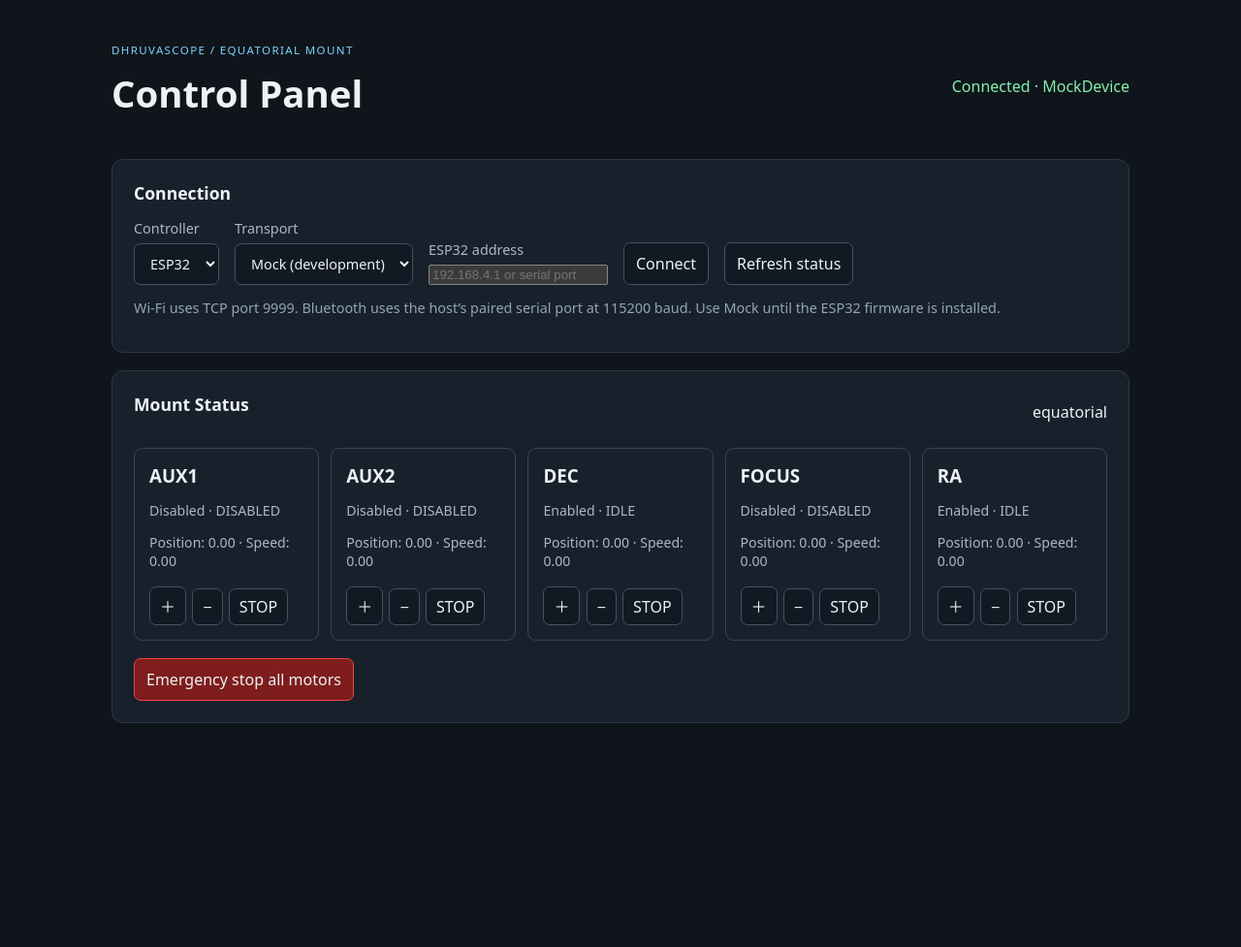
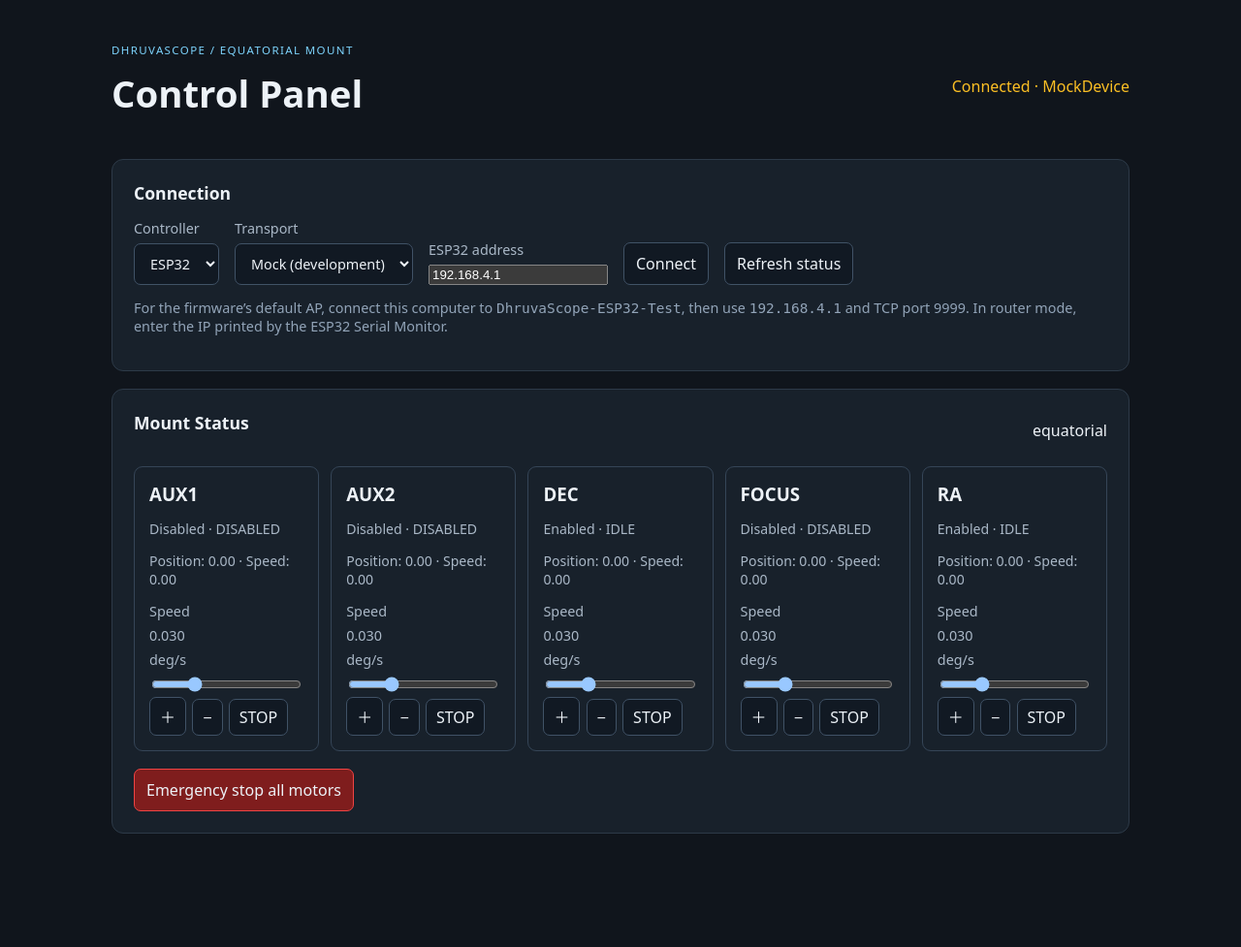
Before and after one commit to cloudyrathor/DhruvaScope, a Flask app: page / in a window 1280 px wide. Shown: the whole page at 97% size. Before the commit the page ends 746 px from the top, so only its background shows below. Run offline with Flask 3, Linux system fonts and the light colour scheme.

Commit message:
Align ESP32 firmware and control panel with motor wiring

```diff
--- a/app.py
+++ b/app.py
@@ -10,6 +10,9 @@ from openscope.devices.mock import MockDevice
 from openscope.devices.remote import Esp32Device
 from openscope.transport.bluetooth import BluetoothTransport
 from openscope.transport.wifi import WifiTransport
+
+DEFAULT_WIFI_HOST = "192.168.4.1"
+DEFAULT_WIFI_PORT = 9999
 
 
 def create_app(config_path: str | Path | None = None, device=None) -> Flask:
@@ -44,19 +47,21 @@ def create_app(config_path: str | Path | None = None, device=None) -> Flask:
             if mode == "mock":
                 device = MockDevice(state)
             elif mode == "wifi":
-                device = Esp32Device(WifiTransport(str(data["host"]), int(data.get("port", 9999))), state)
-                device.status()
+                host = str(data.get("host", DEFAULT_WIFI_HOST)).strip()
+                if not host:
+                    raise ConfigurationError("Wi-Fi address is required (usually 192.168.4.1 in AP mode)")
+                device = Esp32Device(WifiTransport(host, int(data.get("port", DEFAULT_WIFI_PORT))), state)
             elif mode == "bluetooth":
                 device = Esp32Device(BluetoothTransport(str(data["port"]), int(data.get("baudrate", 115200))), state)
-                device.status()
             else:
                 raise ConfigurationError("mode must be mock, wifi, or bluetooth")
+            initial_status = device.status()
             old_device = app.config["TELESCOPE_DEVICE"]
             if hasattr(old_device, "close"):
                 old_device.close()
             app.config["TELESCOPE_DEVICE"] = device
             app.config["CONNECTION_MODE"] = mode
-            return jsonify({"ok": True, "mode": mode, "status": device.status()})
+            return jsonify({"ok": True, "mode": mode, "status": initial_status})
         except (ConfigurationError, DeviceError, KeyError, TypeError, ValueError) as exc:
             return jsonify({"ok": False, "error": str(exc)}), 400
 
--- a/web/static/control_panel.css
+++ b/web/static/control_panel.css
@@ -4,7 +4,8 @@ header, .section-heading, .connection-grid { display: flex; align-items: center;
 h1 { margin: 0 0 24px; font-size: 2.4rem; } h2 { margin-top: 0; font-size: 1.1rem; }
 .eyebrow { color: #7dd3fc; letter-spacing: .12em; font-size: .72rem; } .card { background: #18212b; border: 1px solid #2d3a48; border-radius: 12px; padding: 22px; margin: 18px 0; }
 .status { color: #86efac; } .connection-grid { align-items: end; justify-content: flex-start; flex-wrap: wrap; } label { display: grid; gap: 6px; color: #aab8c7; font-size: .9rem; }
-select, button { border: 1px solid #405266; border-radius: 7px; background: #111923; color: #edf2f7; padding: 10px 12px; font: inherit; } button { cursor: pointer; } button:hover { border-color: #7dd3fc; }
+select, button { border: 1px solid #405266; border-radius: 7px; background: #111923; color: #edf2f7; padding: 10px 12px; font: inherit; } button { cursor: pointer; } button:hover { border-color: #7dd3fc; } button:disabled { cursor: wait; opacity: .65; }
 .hint { color: #92a4b8; font-size: .9rem; } .motor-grid { display: grid; grid-template-columns: repeat(auto-fit, minmax(180px, 1fr)); gap: 12px; margin: 18px 0; }
 .motor { border: 1px solid #354557; border-radius: 9px; padding: 15px; } .motor h3 { margin: 0 0 10px; } .motor p { color: #aab8c7; font-size: .88rem; }
+.motor.unavailable { opacity: .55; }
 .motor button { margin: 3px 2px 0 0; padding: 7px 10px; } .danger { background: #7f1d1d; border-color: #ef4444; } .message { min-height: 1.4em; color: #fbbf24; }
--- a/web/static/control_panel.js
+++ b/web/static/control_panel.js
@@ -8,35 +8,77 @@ async function api(path, options = {}) {
   return data;
 }
 
-function render(data) {
-  document.querySelector('#mount-type').textContent = data.mount_type;
-  document.querySelector('#connection').textContent = 'Connected · MockDevice';
-  motors.innerHTML = Object.entries(data.motors).map(([id, motor]) => `
-    <article class="motor"><h3>${id}</h3><p>${motor.enabled ? 'Enabled' : 'Disabled'} · ${motor.state}</p>
-    <p>Position: ${motor.current_position.toFixed(2)} · Speed: ${motor.speed.toFixed(2)}</p>
-    <button data-action="move" data-motor="${id}" data-direction="POS">＋</button>
-    <button data-action="move" data-motor="${id}" data-direction="NEG">−</button>
-    <button data-action="stop" data-motor="${id}">STOP</button></article>`).join('');
+function render(data, connection) {
+  document.querySelector('#mount-type').textContent = data.mount_type || 'Equatorial mount';
+  const deviceName = connection.mode === 'mock' ? 'MockDevice' : `${connection.mode} · ${connection.device}`;
+  const connectionLabel = document.querySelector('#connection');
+  connectionLabel.textContent = `Connected · ${deviceName}`;
+  connectionLabel.style.color = connection.mode === 'mock' ? '#fbbf24' : '#86efac';
+  motors.innerHTML = Object.entries(data.motors).map(([id, motor]) => {
+    const available = motor.available !== false;
+    const disabled = available ? '' : ' disabled';
+    return `
+    <article class="motor${available ? '' : ' unavailable'}"><h3>${id}</h3><p>${available ? (motor.enabled ? 'Enabled' : 'Disabled') : 'Not wired'} · ${motor.state}</p>
+    <p>Position: ${Number(motor.current_position ?? 0).toFixed(2)} · Speed: ${Number(motor.speed ?? 0).toFixed(2)}</p>
+    <label>Speed <output data-speed-output="${id}">${Number(motor.speed || 0.03).toFixed(3)}</output> deg/s
+      <input type="range" min="0.005" max="0.1" step="0.005" value="${Number(motor.speed) || 0.03}" data-speed="${id}"${disabled}>
+    </label>
+    <button data-action="move" data-motor="${id}" data-direction="POS"${disabled}>＋</button>
+    <button data-action="move" data-motor="${id}" data-direction="NEG"${disabled}>−</button>
+    <button data-action="stop" data-motor="${id}"${disabled}>STOP</button></article>`;
+  }).join('');
 }
 
-async function refresh() { try { render(await api('/api/status')); } catch (error) { message.textContent = error.message; } }
+async function refresh() {
+  try {
+    const [status, connection] = await Promise.all([api('/api/status'), api('/api/connection')]);
+    render(status, connection);
+  } catch (error) { message.textContent = error.message; }
+}
 document.querySelector('#transport').addEventListener('change', (event) => {
-  document.querySelector('#endpoint').placeholder = event.target.value === 'wifi' ? '192.168.4.1' : 'COM5 or /dev/rfcomm0';
+  const endpoint = document.querySelector('#endpoint');
+  const connectionLabel = document.querySelector('#connection');
+  endpoint.placeholder = event.target.value === 'wifi' ? '192.168.4.1' : 'COM5 or /dev/rfcomm0';
+  if (event.target.value === 'wifi' && !endpoint.value) endpoint.value = '192.168.4.1';
+  if (event.target.value === 'wifi') {
+    connectionLabel.textContent = 'Wi-Fi selected · click Connect';
+    connectionLabel.style.color = '#fbbf24';
+    message.textContent = 'Connect this computer to DhruvaScope-ESP32-Test first.';
+  }
 });
 document.querySelector('#connect').addEventListener('click', async () => {
   const mode = document.querySelector('#transport').value;
-  const endpoint = document.querySelector('#endpoint').value;
+  const endpoint = document.querySelector('#endpoint').value.trim();
+  if (mode === 'wifi' && !endpoint) { message.textContent = 'Enter the ESP32 Wi-Fi address (default AP: 192.168.4.1)'; return; }
   const payload = mode === 'wifi' ? {mode, host: endpoint, port: 9999} : mode === 'bluetooth' ? {mode, port: endpoint, baudrate: 115200} : {mode};
+  const connectButton = document.querySelector('#connect');
+  const connectionLabel = document.querySelector('#connection');
+  connectButton.disabled = true;
+  connectionLabel.textContent = `Connecting · ${mode}`;
   try { await api('/api/connect', {method: 'POST', body: JSON.stringify(payload)}); message.textContent = `Connected using ${mode}`; await refresh(); }
-  catch (error) { message.textContent = error.message; }
+  catch (error) {
+    connectionLabel.textContent = 'Not connected · MockDevice active';
+    connectionLabel.style.color = '#f87171';
+    message.textContent = mode === 'wifi' && /timed out|timeout|failed/i.test(error.message)
+      ? `${error.message}. Connect the Flask computer to the ESP32 network and verify address 192.168.4.1.`
+      : error.message;
+  } finally { connectButton.disabled = false; }
 });
 motors.addEventListener('click', async (event) => {
   const button = event.target.closest('button'); if (!button) return;
   try {
     const path = button.dataset.action === 'stop' ? `/api/motor/${button.dataset.motor}/stop` : `/api/motor/${button.dataset.motor}/move`;
-    const options = button.dataset.action === 'stop' ? {method: 'POST'} : {method: 'POST', body: JSON.stringify({direction: button.dataset.direction, speed: 1})};
+    const speedInput = button.closest('.motor')?.querySelector(`[data-speed="${button.dataset.motor}"]`);
+    const speed = speedInput ? Number(speedInput.value) : 0.03;
+    const options = button.dataset.action === 'stop' ? {method: 'POST'} : {method: 'POST', body: JSON.stringify({direction: button.dataset.direction, speed})};
     await api(path, options); await refresh();
   } catch (error) { message.textContent = error.message; }
 });
+motors.addEventListener('input', (event) => {
+  const input = event.target.closest('input[data-speed]'); if (!input) return;
+  const output = motors.querySelector(`[data-speed-output="${input.dataset.speed}"]`);
+  if (output) output.value = Number(input.value).toFixed(1);
+  if (output) output.textContent = Number(input.value).toFixed(1);
+});
 document.querySelector('#emergency').addEventListener('click', async () => { try { await api('/api/stop', {method: 'POST'}); await refresh(); } catch (error) { message.textContent = error.message; } });
 document.querySelector('#refresh').addEventListener('click', refresh); refresh();
--- a/web/templates/control_panel.html
+++ b/web/templates/control_panel.html
@@ -21,11 +21,11 @@
       <div class="connection-grid">
         <label>Controller<select id="controller"><option>ESP32</option></select></label>
         <label>Transport<select id="transport"><option value="mock">Mock (development)</option><option value="wifi">Wi‑Fi</option><option value="bluetooth">Bluetooth</option></select></label>
-        <label id="endpoint-label">ESP32 address<input id="endpoint" placeholder="192.168.4.1 or serial port"></label>
+        <label id="endpoint-label">ESP32 address<input id="endpoint" value="192.168.4.1" placeholder="192.168.4.1 or serial port"></label>
         <button id="connect">Connect</button>
         <button id="refresh">Refresh status</button>
       </div>
-      <p class="hint">Wi‑Fi uses TCP port 9999. Bluetooth uses the host’s paired serial port at 115200 baud. Use Mock until the ESP32 firmware is installed.</p>
+      <p class="hint">For the firmware’s default AP, connect this computer to <code>DhruvaScope-ESP32-Test</code>, then use <code>192.168.4.1</code> and TCP port 9999. In router mode, enter the IP printed by the ESP32 Serial Monitor.</p>
     </section>
 
     <section class="card">
```
Also changed, not shown: openscope/transport/wifi.py (+9 -1 lines), tests/test_api.py (+29 -0 lines), README.md, firmware/esp32/README.md (added), 2 other files.
